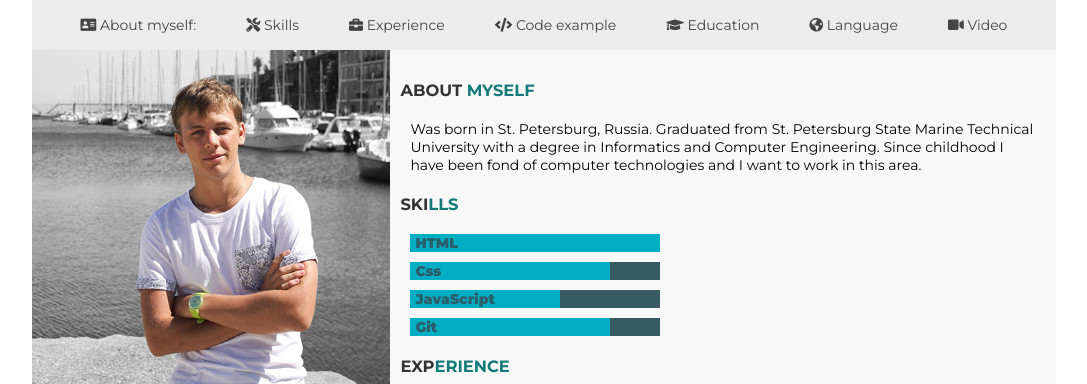
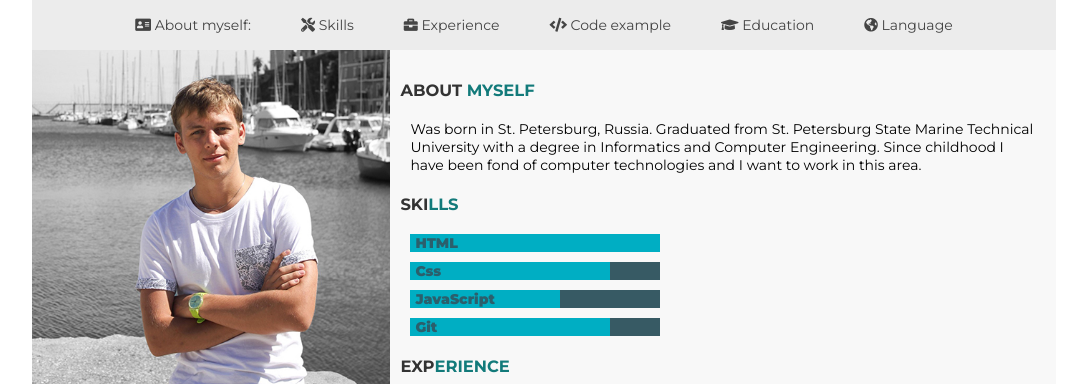
Before and after one commit to artantstar/resume, a plain HTML site: page index.html in a window 1280 px wide. Shown: the top 384 px of the page, without its empty margins (96-1183 px from the left). Drawn offline with nearby package versions, Linux system fonts and the light colour scheme.

Commit message:
feat: remove video link

```diff
--- a/index.html
+++ b/index.html
@@ -26,7 +26,6 @@
           <li><a href="#code"><i class="fas fa-code"></i> Code example</a></li>
           <li><a href="#education"><i class="fas fa-graduation-cap"></i> Education</a></li>
           <li><a href="#language"><i class="fas fa-globe-americas"></i> Language</a></li>
-          <li><a href="#video"><i class="fas fa-video"></i> Video</a></li>
         </ul>
       </nav>
     </header>
```
